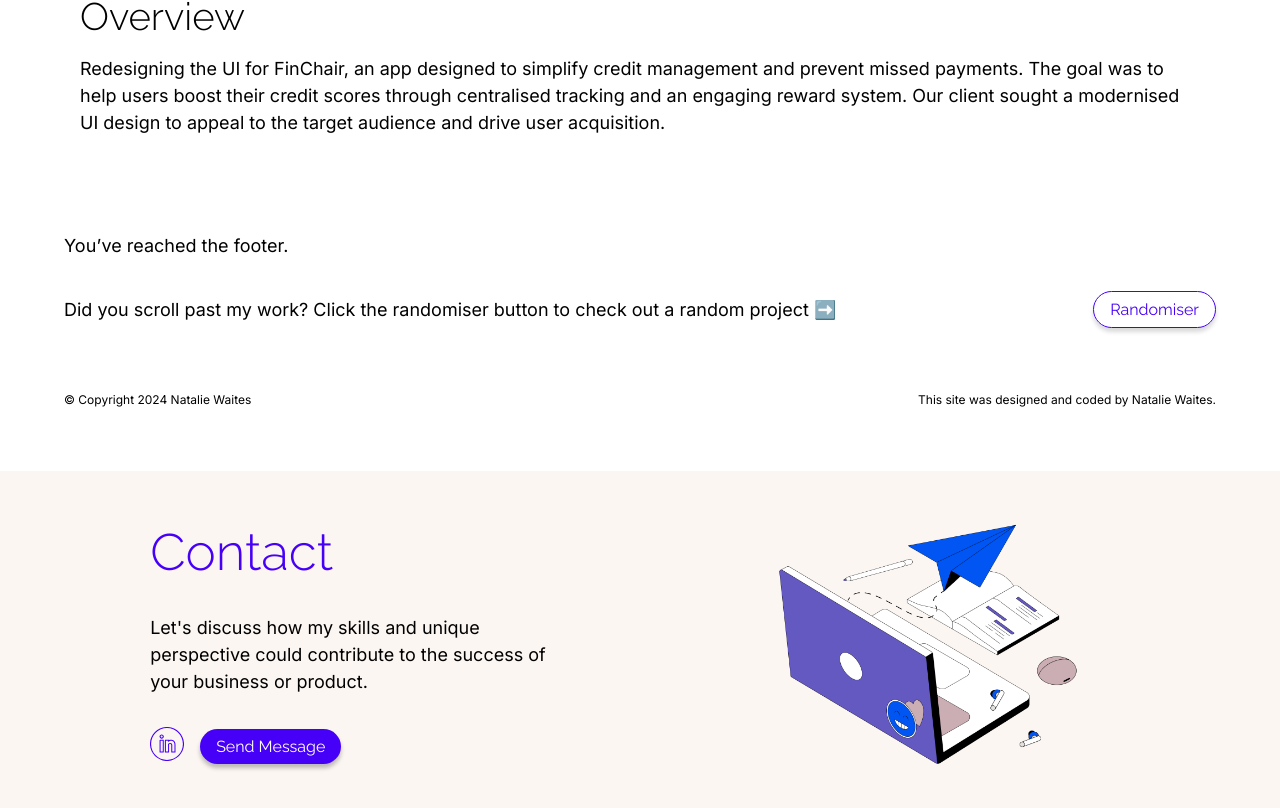
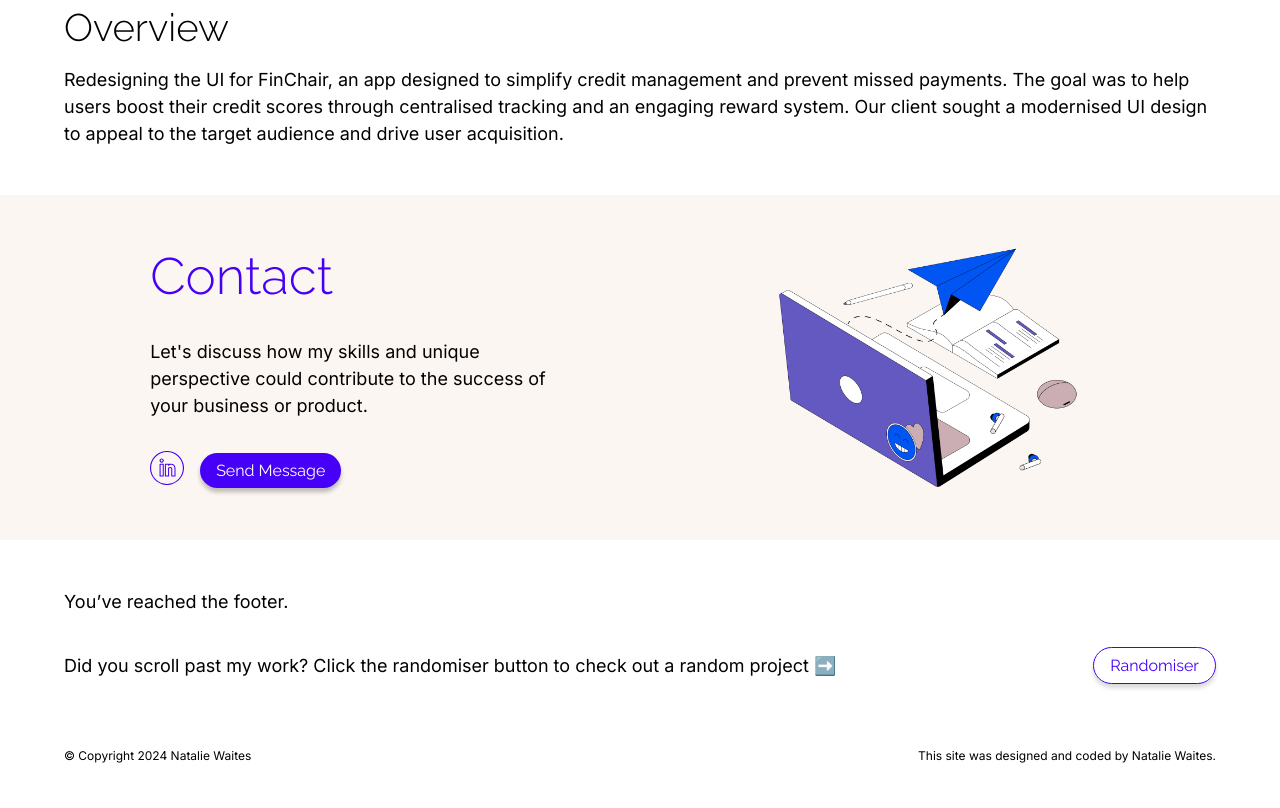
Before and after one commit to nataliejade9/personal-website, a Next.js app: page /finchair in a window 1280 px wide. Shown: the part 640-1448 px from the top of the page. Built offline with nearby package versions, Linux system fonts and the light colour scheme.

Commit message:
Removing old Contact section code and sorting footer/contact labeling issue

```diff
--- a/src/app/finchair/page.module.css
+++ b/src/app/finchair/page.module.css
@@ -8,7 +8,7 @@
 .projectHeader {
   display: flex;
   justify-content: center;
-  padding: 0 5rem;
+  padding: 0 4em;
 }
 
 .coverImg {
@@ -44,7 +44,7 @@
 }
 
 .overviewSection {
-  padding: 3rem 5rem;
+  padding: 3em 4em;
   background-color: white;
 }
 
--- a/src/app/layout.js
+++ b/src/app/layout.js
@@ -1,8 +1,8 @@
 import { Inter, Raleway } from 'next/font/google'
 import './globals.css'
 import Header from '../components/Header'
-import Footer from '../components/Contact'
-import Contact from '../components/Footer'
+import Footer from '../components/Footer'
+import Contact from '../components/Contact'
 
 const font = Inter({ subsets: ['latin'], variable: '--inter-font' })
 const ralewayfont = Raleway ({subsets: ['latin'], variable: '--raleway-font' })
--- a/src/app/page.module.css
+++ b/src/app/page.module.css
@@ -146,49 +146,3 @@
 .containerRight > h2, .containerRight > p {
   padding-bottom: 2rem;
 }
-
-.contactBanner {
-  display: flex;
-  justify-content: center;
-  align-items: center;
-  background-color: var(--main-latte);
-}
-
-.contactText {
-  width: 50%;
-  display: flex;
-  flex-direction: column;
-  align-items: center;
-  padding-left: 4em;
-}
-
-.contactContainer {
-  display: flex;
-  flex-direction: row;
-  align-items: center;
-  gap: 1rem;
-}
-
-.linkedIn {
-  transition: box-shadow 0.25s ease-in, transform 0.2s ease-in;
-}
-
-.linkedIn:hover {
-  transform: translateY(-3px);
-}
-
-.contactInner {
-  max-width: 40ch;
-}
-
-.contactInner > p, .contactInner > h2 {
-  padding-bottom: 2rem;
-}
-
-.contactImg {
-  width: 50%;
-  display: flex;
-  align-items: center;
-  flex-direction: column;
-  padding-right: 4em;
-}
--- a/src/components/Footer/index.js
+++ b/src/components/Footer/index.js
@@ -1,7 +1,7 @@
 import styles from './index.module.css'
 import Randomiser from '../Randomiser'
 
-export default function Contact() {
+export default function Footer() {
   return (
     <footer className={styles.footer}>
       <div className={styles.footerBanner}>
```
Also changed, not shown: src/app/page.js (+0 -16 lines).
